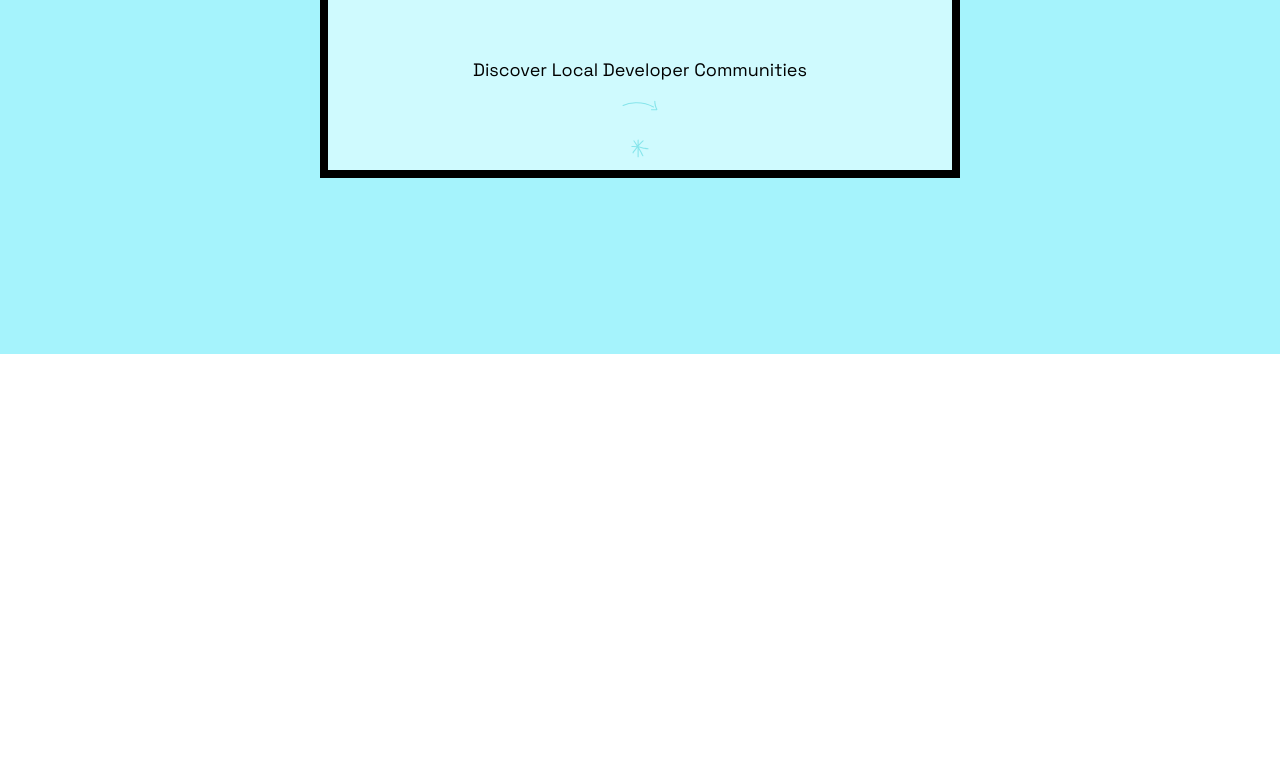
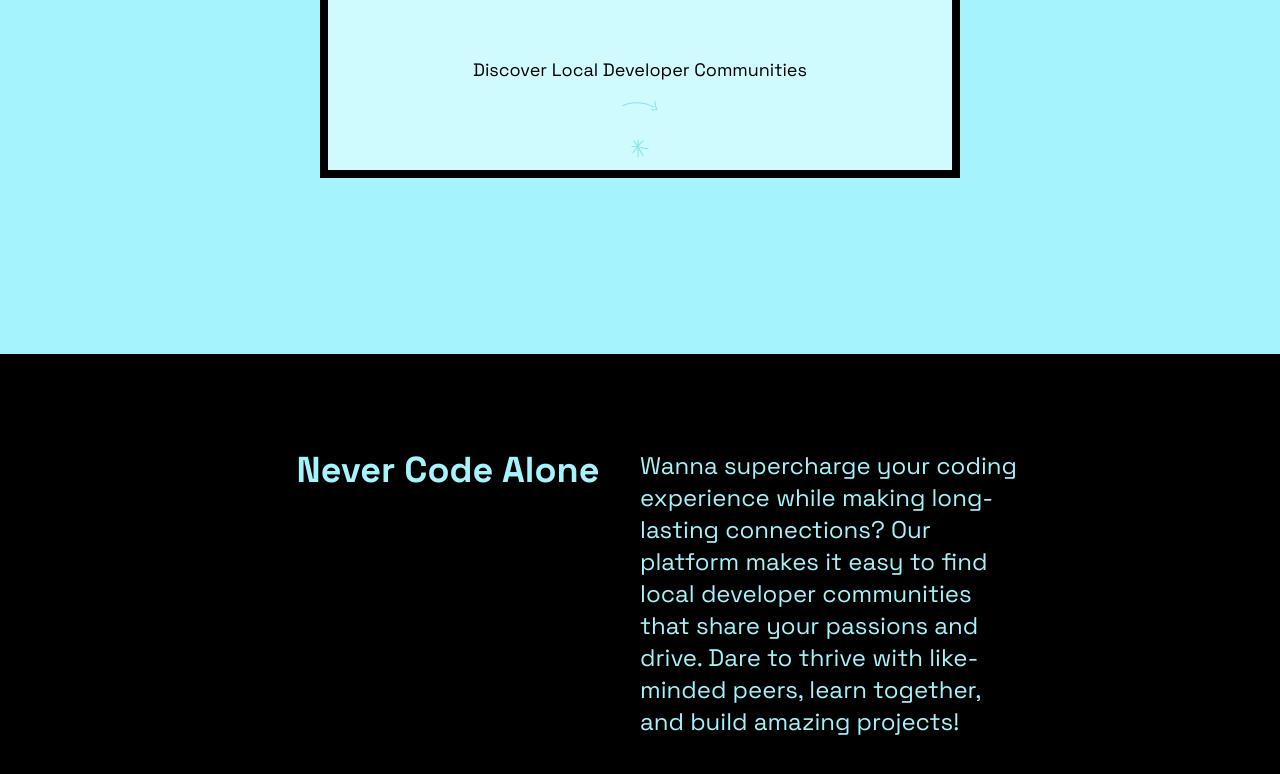
Before and after one commit to Trend20/Dev-Ring, a React (Create React App) app: page / in a window 1280 px wide. Shown: the part 446-1220 px from the top of the page. Before the commit the page ends 800 px from the top, so only its background shows below. Built offline with nearby package versions, Linux system fonts and the light colour scheme; the HTML template or start-up script is replaced by a standard one.

Commit message:
adding about section

```diff
--- a/src/App.css
+++ b/src/App.css
@@ -4,7 +4,7 @@
   margin: 0;
   padding: 0;
   box-shadow: border-box;
-  font-family: 'Space Grotesk', sans-serif;
+  font-family: 'Space Grotesk', sans-serif !important;
 }
 
 .app{
--- a/src/App.tsx
+++ b/src/App.tsx
@@ -1,11 +1,12 @@
-import React from 'react';
 import './App.css';
+import About from './components/About';
 import Hero from './components/Hero';
 
 function App() {
   return (
     <div className="app">
       <Hero />
+      <About />
     </div>
   );
 }
--- a/src/components/About.tsx
+++ b/src/components/About.tsx
@@ -1,10 +1,8 @@
-import React from "react";
-
 const About = (): JSX.Element => {
   return (
-    <div className="flex">
-      <h3>Never Code Alone</h3>
-      <p>
+    <div className="flex justify-between p-24 w-3/4 m-auto">
+      <h3 className="text-4xl text-cyan-200 w-1/2 flex justify-center font-bold">Never Code Alone</h3>
+      <p className="text-2xl text-cyan-200 w-1/2 flex justify-center">
         Wanna supercharge your coding experience while making long-lasting
         connections? Our platform makes it easy to find local developer
         communities that share your passions and drive. Dare to thrive with
```
